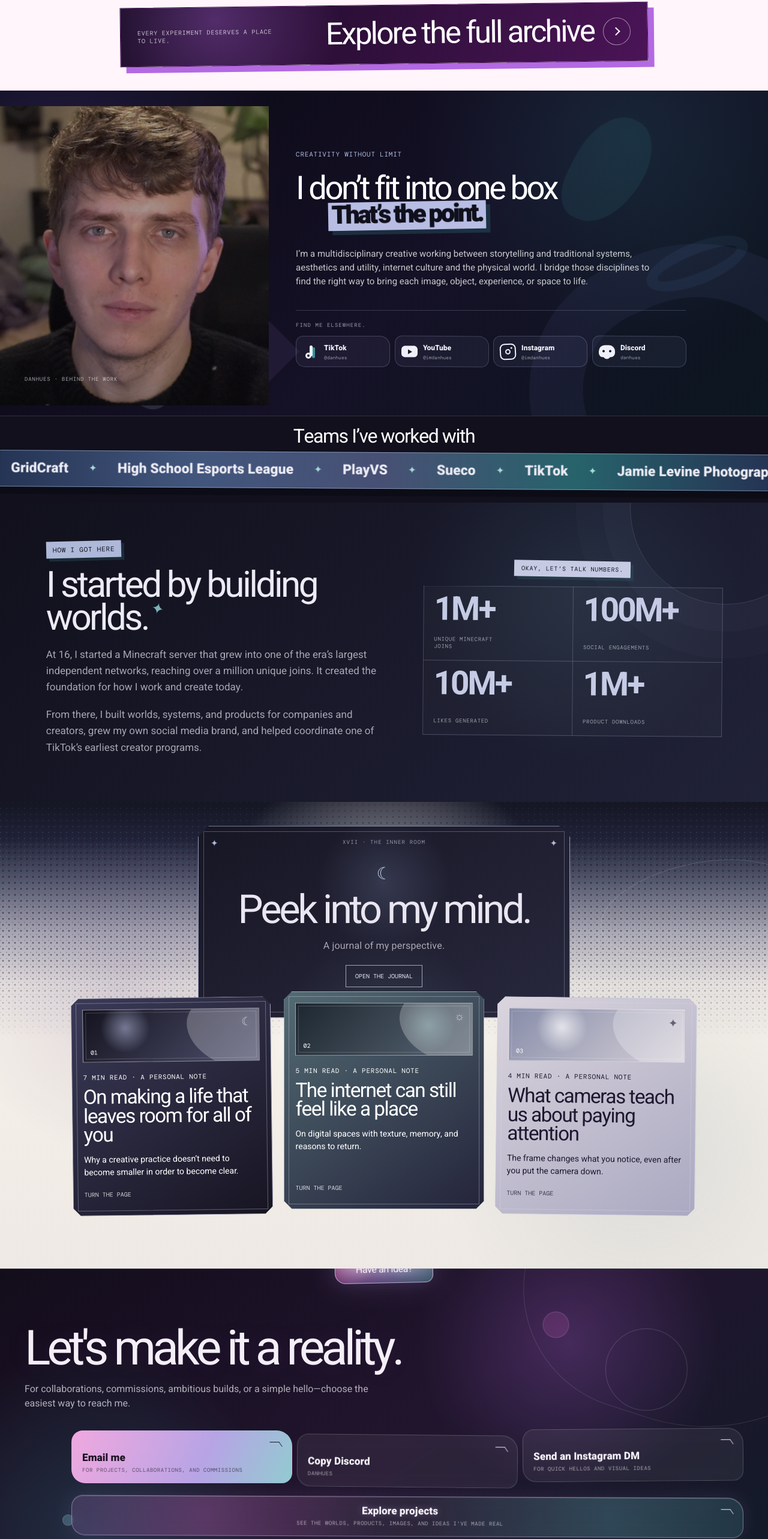
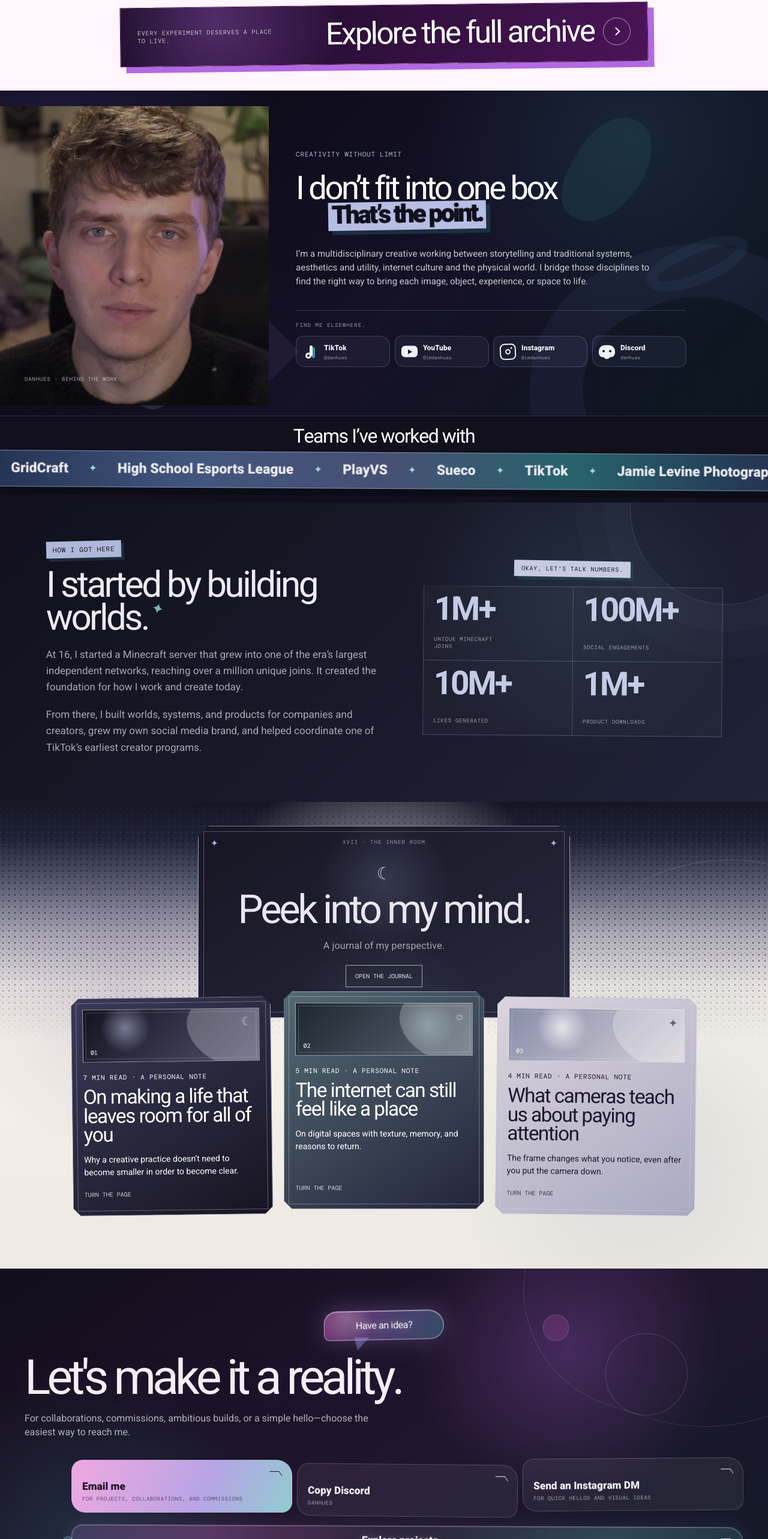
Before and after one commit to DanHues/creative-portfolio, a Next.js app: page / in a window 1280 px wide. Shown: the part 2218-4784 px from the top of the page at 60% size. Built offline with nearby package versions, Linux system fonts and the light colour scheme; a web font is replaced by a local one.

Commit message:
Turn CTA label into a spectral idea bubble

```diff
--- a/app/globals.css
+++ b/app/globals.css
@@ -1840,18 +1840,18 @@ body > main { padding-top: 76px; }
   width: 100%;
   position: relative;
   z-index: 1;
-  padding-top: 18px;
+  padding-top: clamp(58px, 5.2vw, 76px);
 }
 .contact-kicker {
   position: absolute;
   z-index: 2;
-  top: calc(-1 * var(--contact-top-pad));
+  top: 0;
   left: 50%;
   width: max-content;
   margin: 0;
-  padding: 11px 34px 10px;
+  padding: 12px 52px 11px;
   border: 1px solid rgba(234,227,255,.62);
-  border-radius: 12px 20px 13px 18px;
+  border-radius: 28px 34px 30px 12px;
   color: #faf5ff;
   background:
     radial-gradient(circle at 18% 20%, rgba(255,255,255,.23), transparent 28%),
@@ -1865,7 +1865,18 @@ body > main { padding-top: 76px; }
   font: 750 clamp(17px, 1.55vw, 23px) var(--font-body);
   letter-spacing: -.025em;
   text-shadow: 0 0 16px rgba(255,255,255,.44);
-  transform: translate(-50%, -50%) rotate(-1.2deg);
+  transform: translate(-50%, 0) rotate(-1.2deg);
+}
+.contact-kicker::after {
+  content: "";
+  position: absolute;
+  left: 25%;
+  bottom: -18px;
+  width: 25px;
+  height: 22px;
+  background: linear-gradient(145deg, rgba(167,139,224,.52), rgba(93,180,193,.34));
+  clip-path: polygon(0 0, 100% 0, 18% 100%);
+  filter: drop-shadow(3px 5px 5px rgba(5,4,12,.16));
 }
 .contact-intro h2 {
   max-width: 920px;
@@ -2666,9 +2677,10 @@ body > main { padding-top: 76px; }
   }
   .contact-kicker {
     left: 50%;
-    padding: 9px 25px 8px;
+    top: 0;
+    padding: 10px 36px 9px;
     font-size: clamp(16px, 4.8vw, 20px);
-    transform: translate(-50%, -50%) rotate(-1.2deg);
+    transform: translate(-50%, 0) rotate(-1.2deg);
   }
   .contact-intro h2 {
     margin-top: 8px;
```
